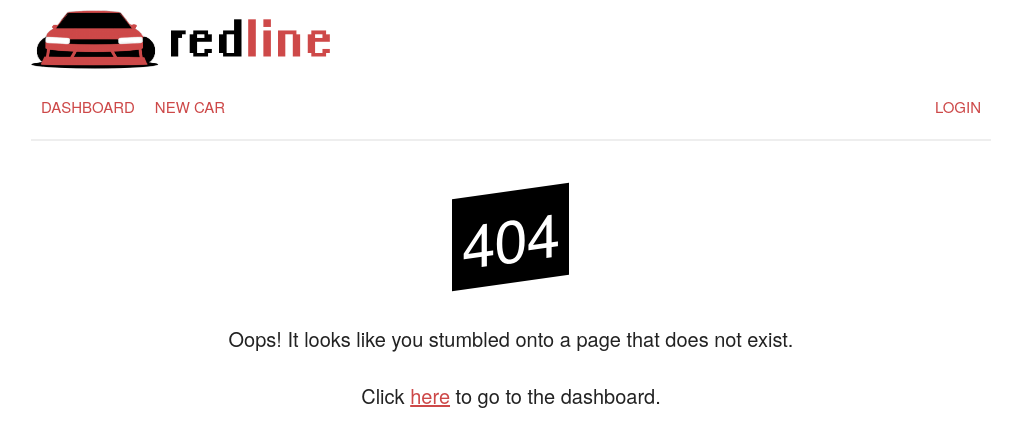
After one commit to kevinbooth/redline, a Django app: template frontend/templates/404.html in a window 1280 px wide. The commit adds this page. Shown: the top 447 px of the page, without its empty margins (129-1140 px from the left). Run offline with Django 3.2, Linux system fonts and the light colour scheme; the template is opened without the code that fills it, so the values that code supplies are empty.

Commit message:
Create, style, and wire up error 404 page

```diff
--- a/config/urls.py
+++ b/config/urls.py
@@ -15,9 +15,14 @@ Including another URLconf
 """
 from django.contrib import admin
 from django.urls import path, re_path, include
+from django.conf.urls import handler404, handler500
+from frontend.views import Error404View
 
 urlpatterns = [
     path('', include('frontend.urls')),
     path('admin/', admin.site.urls),
     re_path('api/(?P<version>(v1|v2))/', include('redline.urls')),
 ]
+
+handler404 = Error404View.as_view()
+handler500 = Error404View.as_view()
--- a/frontend/static/styles/styles.css
+++ b/frontend/static/styles/styles.css
@@ -46,6 +46,9 @@ label {
   -webkit-transform: skewY(-8deg);
   transform: skewY(-8deg);
 }
+.page__title--error {
+  font-size: 60px;
+}
 .page__subtitle {
   font-size: 24px;
   text-transform: uppercase;
@@ -55,12 +58,10 @@ label {
 .form {
 
 }
-
 .form__input {
   width: 100%;
   margin-bottom: 20px;
 }
-
 .form__submit {
   margin-bottom: 40px;
 }
@@ -116,3 +117,11 @@ label {
   font-size: 25px;
   font-weight: 600;
 }
+
+/* Error styles */
+.error {
+  text-align: center;
+}
+.error__message {
+  font-size: 20px;
+}
--- /dev/null
+++ b/frontend/templates/404.html
@@ -0,0 +1,11 @@
+{% extends 'base.html' %}
+
+{% block content %}
+<div class="container error">
+  <div class="row">
+    <h1 class="page__title page__title--error">404</h1>
+    <p class="error__message">Oops! It looks like you stumbled onto a page that does not exist.</p>
+    <p class="error__message">Click <a href="/">here</a> to go to the dashboard.</p>
+  </div>
+</div>
+{% endblock %}
```
Also changed, not shown: frontend/views.py (+21 -0 lines).
